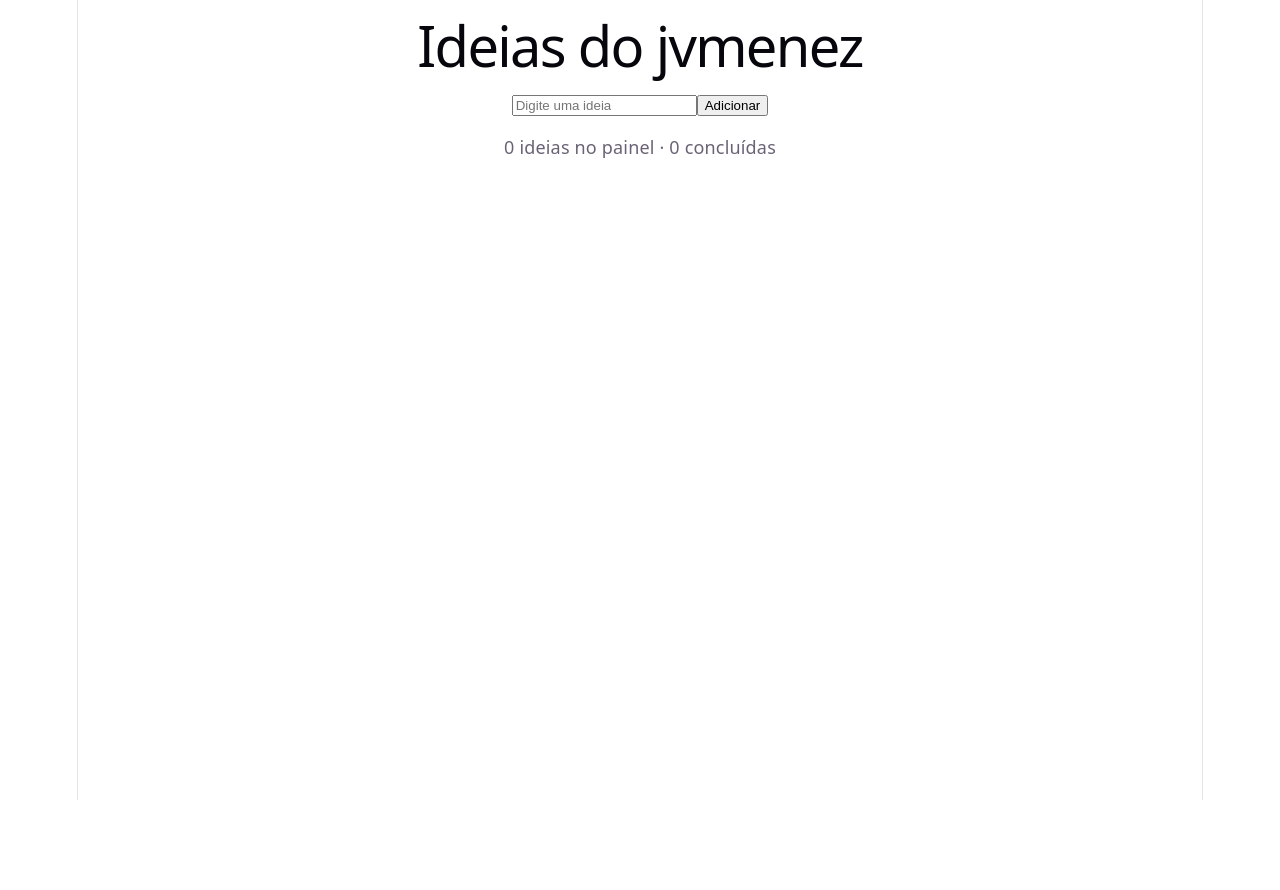
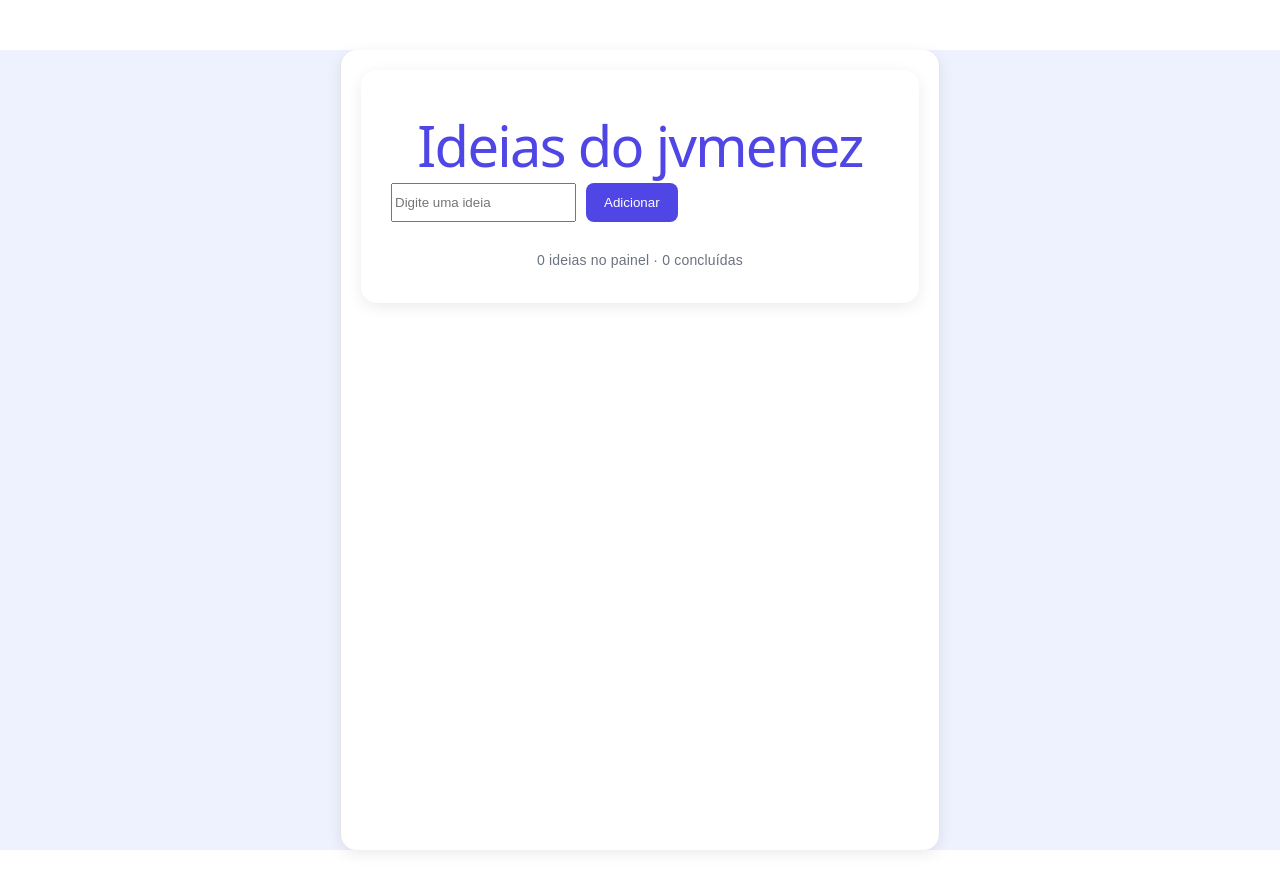
Before and after one commit to tame012hades/paineldeideia-PTAC, a React (Vite) app in the folder paineldeideias/: page / in a window 1280 px wide. Shown: the top 890 px of the page. Before the commit the page ends 800 px from the top, so only its background shows below. Built offline with nearby package versions, Linux system fonts and the light colour scheme.

Commit message:
CSS feito e README explicado

```diff
--- a/paineldeideias/src/App.css
+++ b/paineldeideias/src/App.css
@@ -0,0 +1,111 @@
+* {
+  box-sizing: border-box;
+}
+
+body {
+  margin: 0;
+  font-family: Arial, sans-serif;
+  background: #eef2ff;
+  color: #1f2937;
+}
+
+#root {
+  max-width: 600px;
+  margin: 50px auto;
+  padding: 20px;
+}
+
+div {
+  background: white;
+  padding: 30px;
+  border-radius: 16px;
+  box-shadow: 0 4px 15px rgba(0, 0, 0, 0.08);
+}
+
+h1 {
+  text-align: center;
+  margin-bottom: 25px;
+  color: #4f46e5;
+}
+
+form {
+  display: flex;
+  gap: 10px;
+}
+
+input[type="text"] {
+  flex: 1;
+  padding: 12px;
+  border: 1px solid #d1d5db;
+  border-radius: 8px;
+  outline: none;
+  font-size: 15px;
+}
+
+input[type="text"]:focus {
+  border-color: #4f46e5;
+}
+
+form button {
+  background: #4f46e5;
+  color: white;
+  border: none;
+  padding: 12px 18px;
+  border-radius: 8px;
+  cursor: pointer;
+}
+
+form button:hover {
+  background: #4338ca;
+}
+
+p {
+  color: #dc2626;
+  font-size: 14px;
+}
+
+ul {
+  list-style: none;
+  padding: 0;
+  margin-top: 25px;
+}
+
+li {
+  display: flex;
+  align-items: center;
+  gap: 10px;
+  background: #f8fafc;
+  padding: 13px;
+  margin-bottom: 10px;
+  border-radius: 8px;
+  border: 1px solid #e5e7eb;
+}
+
+li span {
+  flex: 1;
+}
+
+.riscado {
+  text-decoration: line-through;
+  color: #9ca3af;
+}
+
+li button {
+  background: #ef4444;
+  color: white;
+  border: none;
+  padding: 6px 10px;
+  border-radius: 6px;
+  cursor: pointer;
+}
+
+li button:hover {
+  background: #dc2626;
+}
+
+footer {
+  text-align: center;
+  margin-top: 25px;
+  color: #6b7280;
+  font-size: 14px;
+}
--- a/paineldeideias/src/App.jsx
+++ b/paineldeideias/src/App.jsx
@@ -1,4 +1,6 @@
 import { useState } from "react";
+import "./App.css";
+
 
 function App() {
   const [idea, setIdea] = useState("");
```
Also changed, not shown: 1 other file (tests, documents, lock files or other folders).
